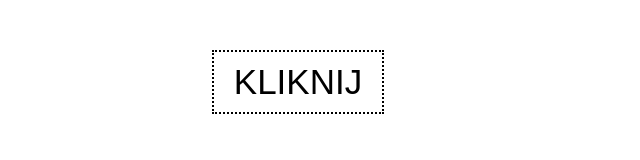
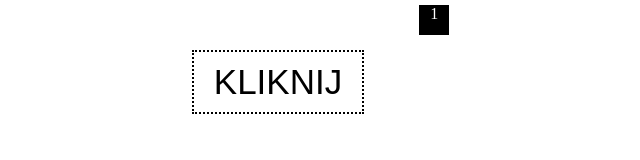
Before and after one commit to mslomaa/AddElement, a plain HTML site: page index.html in a window 1280 px wide. Both pictures are taken after a click on the button "KLIKNIJ". Shown: the whole page, without its empty margins (342-982 px from the left). Drawn offline with Linux system fonts and the light colour scheme.

Commit message:
fixed js

```diff
--- a/index.html
+++ b/index.html
@@ -4,10 +4,10 @@
     <meta charset="UTF-8">
     <meta name="viewport" content="width=device-width, initial-scale=1.0">
     <link rel="stylesheet" href="main.css">
-    <link rel="stylesheet" href="main.js">
     <title>Add Elements</title>
 </head>
 <body>
     <button>KLIKNIJ</button>
+    <script src="main.js"></script>
 </body>
 </html>
--- a/main.css
+++ b/main.css
@@ -5,6 +5,8 @@
 }
 
 body{
+    display: flex;
+    justify-content: center;
     background-color: #fff;
     text-align: center;
 }
@@ -23,7 +25,7 @@ div {
     width: 30px;
     background-color: black;
     color: white;
-
+    margin: 5px;
 }
 
 .circle {
--- a/main.js
+++ b/main.js
@@ -1,11 +1,11 @@
-const btn = document.querySelector('button')
+const btn = document.querySelector('button');
+let number = 1;
+
+const addElement = function () {
+    const divElement = document.createElement('div');
+    divElement.textContent = number;
+    document.body.appendChild(divElement);
+    number++;
+}
 
 btn.addEventListener('click', addElement);
-
-
-const addElement = function (){
-
-    const divElement = document.createElement('div');
-    document.body.appendChild(divElement);
-
-}
```
